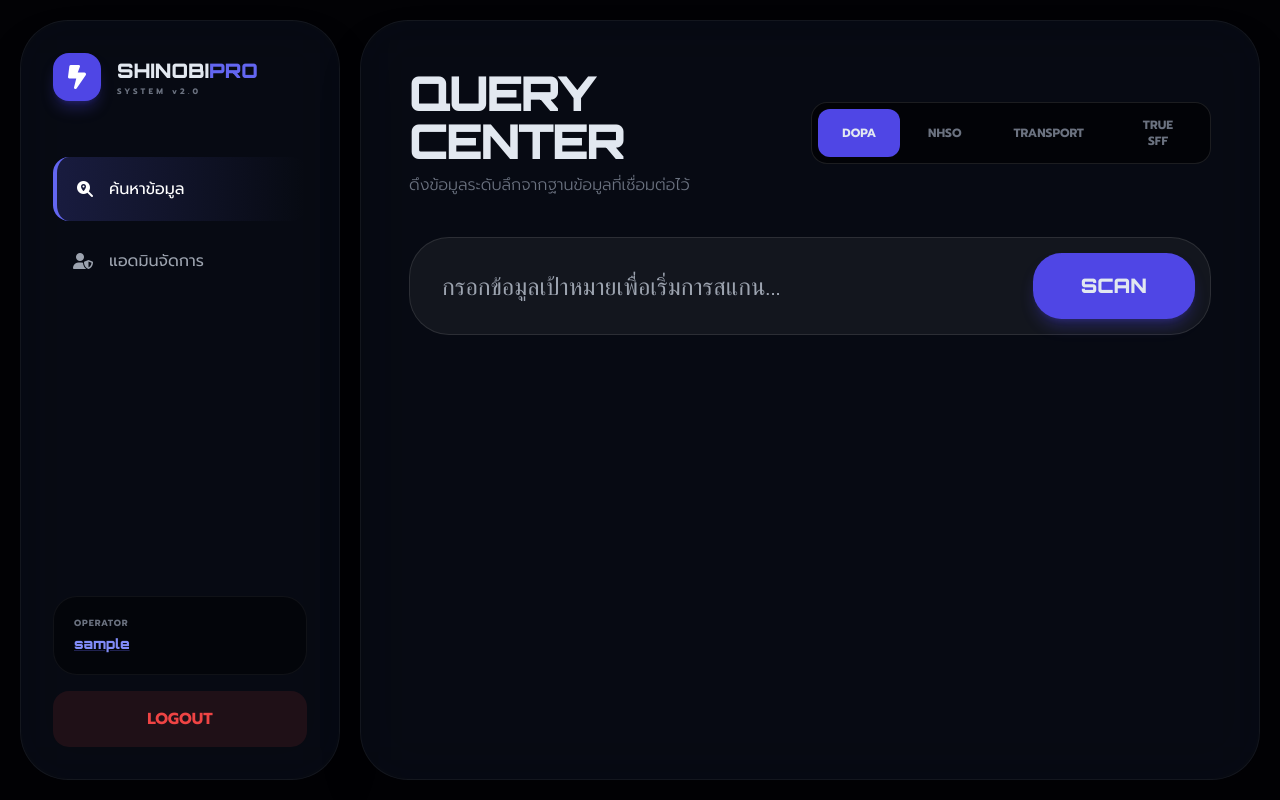
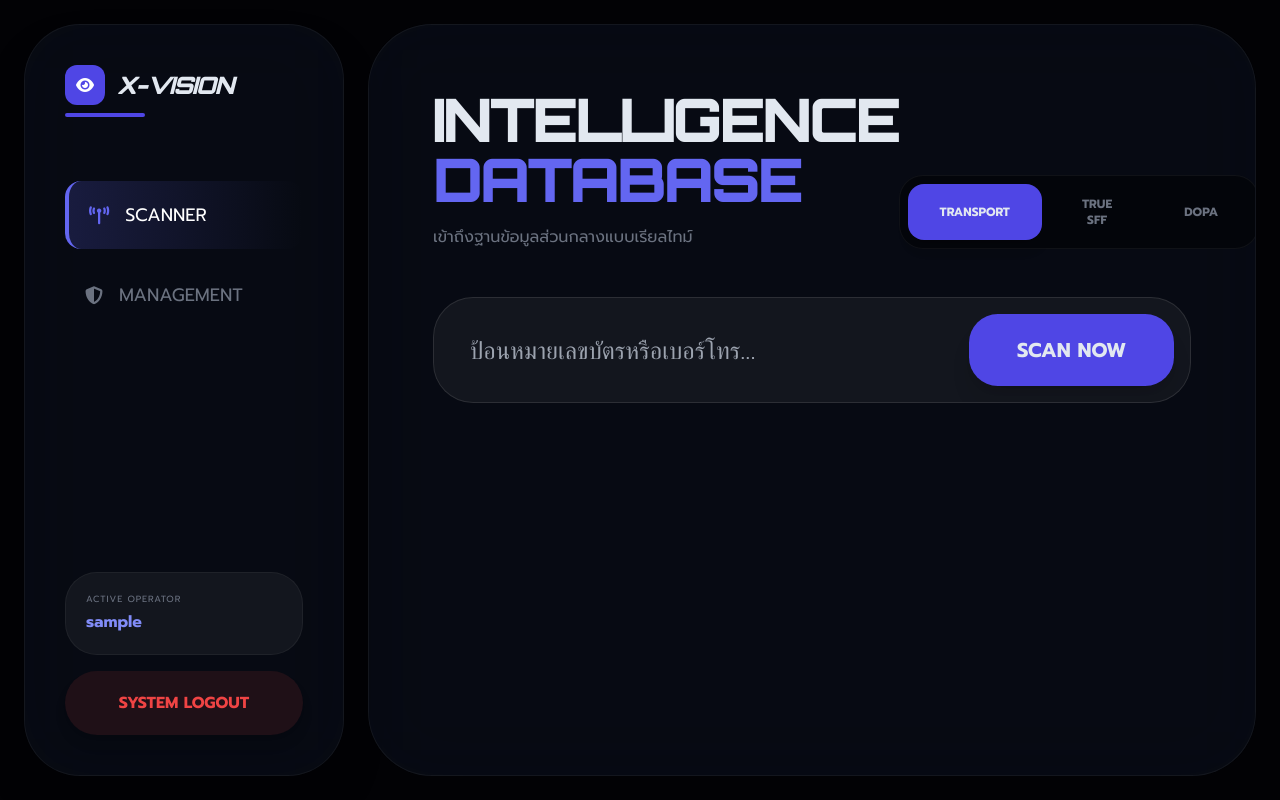
Before and after one commit to shinobimadub-ctrl/shinobiwab, a Flask app: page /dashboard in a window 1280 px wide. Run offline with Flask 3, Linux system fonts and the light colour scheme; the visitor is signed in with stand-in values (Sample User, id 1); some libraries are stand-ins or nearby versions.

Commit message:
Update dashboard.html

```diff
--- a/templates/dashboard.html
+++ b/templates/dashboard.html
@@ -2,220 +2,191 @@
 <html lang="th">
 <head>
     <meta charset="UTF-8">
-    <title>DASHBOARD | X-VISION</title>
+    <title>X-VISION | COMMAND CENTER</title>
     <script src="https://cdn.tailwindcss.com"></script>
     <link rel="stylesheet" href="https://cdnjs.cloudflare.com/ajax/libs/font-awesome/6.4.0/css/all.min.css">
     <style>
         @import url('https://fonts.googleapis.com/css2?family=Orbitron:wght@400;900&family=Prompt:wght@300;400;700&display=swap');
         body { background: #020205; color: #e2e8f0; font-family: 'Prompt', sans-serif; overflow: hidden; }
         .cyber-font { font-family: 'Orbitron', sans-serif; }
-        .glass { background: rgba(15, 23, 42, 0.4); backdrop-filter: blur(30px); border: 1px solid rgba(255, 255, 255, 0.05); }
-        .tab-btn.active { background: linear-gradient(90deg, rgba(99, 102, 241, 0.2), transparent); border-left: 4px solid #6366f1; color: white; }
-        .res-card { animation: zoomIn 0.4s ease-out forwards; }
-        @keyframes zoomIn { from { opacity: 0; transform: scale(0.95); } to { opacity: 1; transform: scale(1); } }
+        .glass { background: rgba(15, 23, 42, 0.4); backdrop-filter: blur(40px); border: 1px solid rgba(255, 255, 255, 0.05); }
+        .sidebar-btn.active {
+            background: linear-gradient(90deg, rgba(99, 102, 241, 0.2), transparent);
+            border-left: 4px solid #6366f1;
+            color: #fff;
+        }
+        .search-box:focus-within {
+            box-shadow: 0 0 30px rgba(99, 102, 241, 0.2);
+            border-color: rgba(99, 102, 241, 0.5);
+        }
+        .res-card { transition: all 0.3s cubic-bezier(0.4, 0, 0.2, 1); }
+        .res-card:hover { transform: translateY(-10px); background: rgba(255,255,255,0.05); }
+        /* Custom Scrollbar */
         ::-webkit-scrollbar { width: 5px; }
+        ::-webkit-scrollbar-track { background: transparent; }
         ::-webkit-scrollbar-thumb { background: #312e81; border-radius: 10px; }
     </style>
 </head>
-<body class="flex h-screen p-5 gap-5">
+<body class="flex h-screen p-6 gap-6">
 
-    <aside class="w-80 glass rounded-[3rem] p-8 flex flex-col shadow-2xl">
-        <div class="flex items-center gap-4 mb-14">
-            <div class="w-12 h-12 bg-indigo-600 rounded-2xl flex items-center justify-center shadow-lg shadow-indigo-600/30">
-                <i class="fa-solid fa-bolt-lightning text-white text-2xl"></i>
+    <aside class="w-80 glass rounded-[3.5rem] p-10 flex flex-col shadow-2xl relative">
+        <div class="mb-16">
+            <div class="flex items-center gap-3 mb-2">
+                <div class="w-10 h-10 bg-indigo-600 rounded-xl flex items-center justify-center"><i class="fa-solid fa-eye text-white"></i></div>
+                <h2 class="cyber-font text-2xl font-black italic tracking-tighter">X-VISION</h2>
             </div>
-            <div>
-                <h2 class="cyber-font text-xl font-black">SHINOBI<span class="text-indigo-500">PRO</span></h2>
-                <p class="text-[8px] text-gray-500 tracking-[0.4em] font-bold">SYSTEM v2.0</p>
-            </div>
+            <div class="h-1 w-20 bg-indigo-600 rounded-full"></div>
         </div>
 
-        <nav class="flex-1 space-y-2">
-            <button onclick="switchTab('search')" id="t-search" class="tab-btn active w-full flex p-5 rounded-2xl items-center transition-all hover:bg-white/5"><i class="fa-solid fa-magnifying-glass-location mr-4"></i> ค้นหาข้อมูล</button>
+        <nav class="flex-1 space-y-3">
+            <button onclick="switchTab('search')" id="t-search" class="sidebar-btn active w-full flex p-5 rounded-2xl items-center text-lg font-medium transition-all">
+                <i class="fa-solid fa-tower-broadcast mr-4 text-indigo-500"></i> SCANNER
+            </button>
             {% if role == 'admin' %}
-            <button onclick="switchTab('admin')" id="t-admin" class="tab-btn w-full flex p-5 rounded-2xl items-center text-gray-400 transition-all hover:bg-white/5"><i class="fa-solid fa-user-shield mr-4"></i> แอดมินจัดการ</button>
+            <button onclick="switchTab('admin')" id="t-admin" class="sidebar-btn w-full flex p-5 rounded-2xl items-center text-lg text-gray-500 transition-all">
+                <i class="fa-solid fa-shield-halved mr-4"></i> MANAGEMENT
+            </button>
             {% endif %}
         </nav>
 
         <div class="mt-auto space-y-4">
-            <div class="p-5 bg-black/40 rounded-3xl border border-white/5">
-                <p class="text-[9px] text-gray-500 font-bold mb-1 uppercase tracking-widest">Operator</p>
-                <p class="text-sm font-bold text-indigo-400 cyber-font underline decoration-indigo-500/30">{{ user }}</p>
+            <div class="bg-white/5 p-5 rounded-[2rem] border border-white/5">
+                <p class="text-[9px] text-gray-500 uppercase tracking-widest mb-1">Active Operator</p>
+                <p class="text-indigo-400 font-bold truncate">{{ user }}</p>
             </div>
-            <a href="/logout" class="block w-full py-4 rounded-2xl bg-red-500/10 text-red-500 text-center font-black hover:bg-red-500 hover:text-white transition-all">LOGOUT</a>
+            <a href="https://shinobiwab.onrender.com/" class="block w-full py-5 rounded-[2rem] bg-red-500/10 text-red-500 text-center font-black hover:bg-red-500 hover:text-white transition-all shadow-lg">
+                SYSTEM LOGOUT
+            </a>
         </div>
     </aside>
 
-    <main class="flex-1 glass rounded-[3rem] p-12 overflow-y-auto shadow-2xl relative">
-
+    <main class="flex-1 glass rounded-[4rem] p-16 overflow-y-auto relative">
         <div id="sec-search">
-            <div class="flex justify-between items-center mb-10">
+            <div class="flex justify-between items-end mb-12">
                 <div>
-                    <h1 class="text-5xl font-black cyber-font mb-2 tracking-tighter uppercase">Query Center</h1>
-                    <p class="text-gray-500 font-light">ดึงข้อมูลระดับลึกจากฐานข้อมูลที่เชื่อมต่อไว้</p>
+                    <h1 class="text-6xl font-black cyber-font uppercase tracking-tighter leading-none mb-4">Intelligence<br><span class="text-indigo-500">Database</span></h1>
+                    <p class="text-gray-500 font-medium">เข้าถึงฐานข้อมูลส่วนกลางแบบเรียลไทม์</p>
                 </div>
-                <div class="flex bg-black/60 p-1.5 rounded-2xl border border-white/10 gap-1">
-                    <button onclick="m='dopa'" id="m-dopa" class="px-6 py-2 rounded-xl bg-indigo-600 font-bold text-xs mode-btn">DOPA</button>
-                    <button onclick="m='nhso'" id="m-nhso" class="px-6 py-2 rounded-xl text-gray-500 font-bold text-xs mode-btn">NHSO</button>
-                    <button onclick="m='trans'" id="m-trans" class="px-6 py-2 rounded-xl text-gray-500 font-bold text-xs mode-btn">TRANSPORT</button>
-                    <button onclick="m='true'" id="m-true" class="px-6 py-2 rounded-xl text-gray-500 font-bold text-xs mode-btn">TRUE SFF</button>
+                <div class="flex bg-black/40 p-2 rounded-3xl border border-white/5 gap-2">
+                    <button onclick="m='trans'" id="m-trans" class="px-8 py-3 rounded-2xl bg-indigo-600 font-bold text-xs transition-all shadow-lg">TRANSPORT</button>
+                    <button onclick="m='true'" id="m-true" class="px-8 py-3 rounded-2xl text-gray-500 font-bold text-xs transition-all">TRUE SFF</button>
+                    <button onclick="m='dopa'" id="m-dopa" class="px-8 py-3 rounded-2xl text-gray-500 font-bold text-xs transition-all">DOPA</button>
                 </div>
             </div>
 
-            <div class="relative max-w-5xl mb-12">
-                <input type="text" id="v" placeholder="กรอกข้อมูลเป้าหมายเพื่อเริ่มการสแกน..."
-                       class="w-full bg-white/5 border border-white/10 p-8 pr-56 rounded-[2.5rem] text-2xl cyber-font outline-none focus:border-indigo-500 focus:bg-white/[0.07] transition-all">
-                <button onclick="doSearch()" class="absolute right-4 top-4 bottom-4 bg-indigo-600 hover:bg-indigo-500 px-12 rounded-[1.8rem] font-black text-xl cyber-font shadow-lg shadow-indigo-600/30 active:scale-95 transition-all">SCAN</button>
+            <div class="search-box relative max-w-4xl border border-white/10 rounded-[2.5rem] overflow-hidden transition-all bg-white/5">
+                <input type="text" id="v" placeholder="ป้อนหมายเลขบัตรหรือเบอร์โทร..." class="w-full bg-transparent p-9 pr-48 text-2xl outline-none text-white cyber-font">
+                <button onclick="doSearch()" class="absolute right-4 top-4 bottom-4 bg-indigo-600 px-12 rounded-[1.8rem] font-black text-xl hover:bg-indigo-500 active:scale-95 transition-all shadow-xl">
+                    SCAN NOW
+                </button>
             </div>
 
-            <div id="ld" class="hidden text-center py-20"><div class="w-16 h-16 border-4 border-t-indigo-500 border-white/10 rounded-full animate-spin mx-auto"></div></div>
-            <div id="res" class="grid grid-cols-1 md:grid-cols-2 lg:grid-cols-3 gap-8"></div>
+            <div id="ld" class="hidden py-20 text-center">
+                <div class="inline-block w-16 h-16 border-4 border-indigo-500 border-t-transparent rounded-full animate-spin"></div>
+                <p class="mt-4 cyber-font text-indigo-500 animate-pulse">DECRYPTING DATA...</p>
+            </div>
+
+            <div id="res" class="mt-16 grid grid-cols-1 lg:grid-cols-2 gap-8">
+                </div>
         </div>
 
         <div id="sec-admin" class="hidden">
-            <h1 class="text-5xl font-black cyber-font text-indigo-500 mb-10 uppercase">Admin Access</h1>
-            <div class="grid grid-cols-1 lg:grid-cols-3 gap-10">
-                <div class="glass p-10 rounded-[3rem] border-t-4 border-indigo-500">
-                    <h3 class="text-xl font-bold mb-8 italic">เพิ่มรหัสใช้งาน</h3>
+            <h1 class="text-5xl font-black cyber-font mb-12">USER CONTROL</h1>
+            <div class="grid grid-cols-1 xl:grid-cols-3 gap-10">
+                <div class="glass p-10 rounded-[3rem] border-t-8 border-indigo-600">
+                    <h3 class="text-xl font-bold mb-8">สร้างรหัสการเข้าถึง</h3>
                     <div class="space-y-4">
-                        <input type="text" id="nu" placeholder="USER ID" class="w-full p-5 bg-white/5 border border-white/5 rounded-2xl outline-none focus:border-indigo-500">
-                        <input type="text" id="np" placeholder="PASSWORD" class="w-full p-5 bg-white/5 border border-white/5 rounded-2xl outline-none focus:border-indigo-500">
-                        <input type="number" id="nd" placeholder="จำนวนวัน (เช่น 7)" class="w-full p-5 bg-white/5 border border-white/5 rounded-2xl outline-none focus:border-indigo-500">
-                        <button onclick="adm('add')" class="w-full p-5 bg-indigo-600 rounded-2xl font-black hover:bg-indigo-500 transition-all">ยืนยันการสร้าง</button>
+                        <input type="text" id="nu" placeholder="USER ID" class="w-full bg-white/5 p-5 rounded-2xl border border-white/10 outline-none focus:border-indigo-500">
+                        <input type="text" id="np" placeholder="PASSWORD" class="w-full bg-white/5 p-5 rounded-2xl border border-white/10 outline-none focus:border-indigo-500">
+                        <input type="number" id="nd" placeholder="จำนวนวันใช้งาน" class="w-full bg-white/5 p-5 rounded-2xl border border-white/10 outline-none focus:border-indigo-500">
+                        <button onclick="adm('add')" class="w-full py-5 bg-indigo-600 rounded-2xl font-black text-lg mt-4 shadow-lg shadow-indigo-600/30">GENERATE USER</button>
                     </div>
                 </div>
-                <div class="lg:col-span-2 glass p-10 rounded-[3rem] border-t-4 border-emerald-500">
-                    <h3 class="text-xl font-bold mb-8 italic">ผู้ใช้งานในระบบ</h3>
-                    <div id="user-list" class="space-y-4 max-h-[500px] overflow-y-auto pr-2"></div>
-                </div>
+                <div class="xl:col-span-2 glass p-10 rounded-[3rem] overflow-y-auto max-h-[600px]" id="user-list">
+                    </div>
             </div>
         </div>
     </main>
 
     <script>
-        let m = 'dopa';
+        let m = 'trans';
         function switchTab(t) {
             document.getElementById('sec-search').classList.toggle('hidden', t !== 'search');
             document.getElementById('sec-admin').classList.toggle('hidden', t !== 'admin');
-            document.querySelectorAll('.tab-btn').forEach(b => b.classList.remove('active'));
-            document.getElementById('t-'+t).classList.add('active');
+            document.querySelectorAll('.sidebar-btn').forEach(b => b.classList.toggle('active', b.id === 't-'+t));
             if(t==='admin') refreshAdmin();
         }
 
-        document.querySelectorAll('.mode-btn').forEach(btn => btn.addEventListener('click', function(){
-            document.querySelectorAll('.mode-btn').forEach(b => { b.classList.remove('bg-indigo-600'); b.classList.add('text-gray-500'); });
-            this.classList.add('bg-indigo-600'); this.classList.remove('text-gray-500');
-        }));
+        async function doSearch() {
+            const v = document.getElementById('v').value;
+            if(!v) return;
+            const ld = document.getElementById('ld');
+            const resDiv = document.getElementById('res');
+            ld.classList.remove('hidden');
+            resDiv.innerHTML = '';
 
-        async function doSearch() {
-            const val = document.getElementById('v').value; if(!val) return;
-            document.getElementById('ld').classList.remove('hidden'); document.getElementById('res').innerHTML = '';
-            const r = await fetch('/api/search', { method:'POST', headers:{'Content-Type':'application/json'}, body:JSON.stringify({m, v:val}) });
-            const res = await r.json(); document.getElementById('ld').classList.add('hidden');
-            renderData(res.data);
+            try {
+                const r = await fetch('/api/search', {
+                    method:'POST',
+                    headers:{'Content-Type':'application/json'},
+                    body:JSON.stringify({m, v})
+                });
+                const res = await r.json();
+                ld.classList.add('hidden');
+                renderData(res.data);
+            } catch {
+                ld.classList.add('hidden');
+                resDiv.innerHTML = '<p class="text-red-500">ERROR: CONNECTION LOST</p>';
+            }
         }
 
         function renderData(data) {
             const resDiv = document.getElementById('res');
             let h = '';
-            if (m === 'true') {
-                const rs = data.results?.['response-data'] || data;
-                const ad = rs['address-list']?.CUSTOMER_ADDRESS || {};
-                h = `
-                <div class="res-card glass p-10 rounded-[3.5rem] col-span-full border-l-[16px] border-red-600 shadow-2xl relative overflow-hidden">
-                    <div class="absolute -right-20 -top-20 w-80 h-80 bg-red-600/10 blur-[100px] rounded-full"></div>
-                    <div class="flex flex-col md:flex-row justify-between mb-10 gap-6 relative">
-                        <div>
-                            <span class="bg-red-600/20 text-red-500 text-[10px] font-black px-4 py-1.5 rounded-full border border-red-500/20 uppercase tracking-widest">TRUE SFF INTELLIGENCE</span>
-                            <h2 class="text-6xl font-black mt-4 cyber-font">${rs.title}${rs.firstname} ${rs.lastname}</h2>
-                            <p class="text-3xl text-gray-500 font-mono mt-2 tracking-widest">${rs['id-number']}</p>
+            if (m === 'trans' && data.logistics?.history?.mobileItems) {
+                data.logistics.history.mobileItems.forEach(item => {
+                    h += `
+                    <div class="res-card glass p-8 rounded-[2.5rem] border-l-4 border-indigo-500 shadow-xl">
+                        <div class="flex justify-between items-start mb-4">
+                            <p class="text-[10px] text-indigo-400 font-black tracking-widest uppercase">Shipmile Logistics</p>
+                            <span class="text-[10px] bg-white/5 px-3 py-1 rounded-full text-gray-400">${item.created_at}</span>
                         </div>
-                        <div class="bg-white/5 p-6 rounded-[2rem] text-right border border-white/5 h-fit min-w-[200px]">
-                            <p class="text-[9px] text-gray-500 font-bold mb-1 uppercase tracking-tighter">Status</p>
-                            <p class="text-3xl font-black text-yellow-500 italic cyber-font">${rs['customer-level'] || 'NON-TOP'}</p>
-                        </div>
-                    </div>
-                    <div class="grid grid-cols-1 md:grid-cols-3 gap-8 relative">
-                        <div class="p-8 bg-black/40 rounded-[2.5rem] border border-white/5">
-                            <p class="text-xs text-red-500 font-black mb-5 uppercase tracking-widest italic border-b border-red-500/20 pb-2">Profile</p>
-                            <div class="space-y-4 text-sm">
-                                <div class="flex justify-between"><span class="text-gray-500">วันเกิด:</span> <span class="font-bold">${rs.birthdate?.split('T')[0] || '-'}</span></div>
-                                <div class="flex justify-between"><span class="text-gray-500">เพศ:</span> <span class="font-bold uppercase">${rs.gender || '-'}</span></div>
-                                <div class="flex justify-between text-red-400"><span class="text-gray-500">บัตรหมดอายุ:</span> <span class="font-black">${rs['id-expire-date']?.split('T')[0] || '-'}</span></div>
-                            </div>
-                        </div>
-                        <div class="p-8 bg-black/40 rounded-[2.5rem] border border-white/5">
-                            <p class="text-xs text-red-500 font-black mb-5 uppercase tracking-widest italic border-b border-red-500/20 pb-2">Contact</p>
-                            <div class="space-y-4 text-sm">
-                                <div class="flex justify-between items-center"><span class="text-gray-500">Main:</span> <span class="text-2xl font-black text-white">${rs['contact-number'] || '-'}</span></div>
-                                <div class="flex justify-between"><span class="text-gray-500">Mobile:</span> <span class="font-bold">${rs['contact-mobile-number'] || '-'}</span></div>
-                                <div class="flex justify-between"><span class="text-gray-500">Lang:</span> <span class="font-bold">${rs.language || 'TH'}</span></div>
-                            </div>
-                        </div>
-                        <div class="p-8 bg-black/40 rounded-[2.5rem] border border-white/5">
-                            <p class="text-xs text-red-500 font-black mb-5 uppercase tracking-widest italic border-b border-red-500/20 pb-2">Location</p>
-                            <p class="text-sm text-gray-300 leading-relaxed font-light">
-                                เลขที่ ${ad.number || '-'} หมู่ ${ad.moo || '-'} ${ad['building-name'] !== '-' ? ad['building-name'] : ''} <br>
-                                แขวง/ตำบล: <b>${ad['sub-district'] || '-'}</b> <br>
-                                เขต/อำเภอ: <b>${ad.district || '-'}</b> <br>
-                                จังหวัด: <b>${ad.province || '-'}</b> ${ad.zip || ''}
+                        <h4 class="text-2xl font-black mb-1">${item.name}</h4>
+                        <p class="text-indigo-500 font-mono text-lg mb-6 tracking-tighter">${item.mobile}</p>
+                        <div class="bg-black/20 p-5 rounded-2xl">
+                            <p class="text-xs text-gray-400 leading-relaxed italic">
+                                <i class="fa-solid fa-location-dot mr-2 text-indigo-500"></i>
+                                ${item.detail_address} ${item.district} ${item.city} ${item.province} ${item.postal_code}
                             </p>
                         </div>
-                    </div>
-                </div>`;
-            } else if(m==='trans' && data.logistics) {
-                (data.logistics.history.mobileItems || []).forEach(i => {
-                    h += `<div class="res-card glass p-8 rounded-[2.5rem] border-l-4 border-indigo-500 shadow-xl">
-                        <div class="flex justify-between mb-4"><span class="text-[10px] text-indigo-400 font-bold uppercase tracking-widest">Courier Info</span><span class="text-[9px] text-gray-500">${i.created_at}</span></div>
-                        <h4 class="text-2xl font-black mb-1">${i.name}</h4>
-                        <p class="text-indigo-500 font-mono text-sm mb-4 tracking-widest">${i.mobile}</p>
-                        <p class="text-xs text-gray-400 leading-relaxed font-light"><i class="fa-solid fa-map-location mr-2"></i> ${i.detail_address} ${i.district} ${i.city} ${i.province} ${i.postal_code}</p>
                     </div>`;
                 });
             } else {
-                const p = data.data?.personData || data;
-                h = `<div class="res-card glass p-12 rounded-[3rem] col-span-full border-t-8 border-indigo-600 shadow-2xl">
-                    <div class="flex flex-col md:flex-row gap-10 items-center mb-10">
-                        <div class="w-32 h-32 bg-indigo-500/10 rounded-[2rem] flex items-center justify-center text-6xl text-indigo-500 shadow-inner"><i class="fa-solid fa-address-card"></i></div>
-                        <div>
-                            <h2 class="text-6xl font-black cyber-font mb-1 tracking-tighter">${p.fullName || 'UNKNOWN'}</h2>
-                            <p class="text-3xl text-indigo-500/70 font-mono tracking-[0.4em] uppercase">${p.pid || '-'}</p>
-                        </div>
-                    </div>
-                    <div class="grid grid-cols-1 md:grid-cols-2 gap-8">
-                        <div class="p-8 bg-black/40 rounded-[2.5rem] border border-white/5">
-                            <p class="text-[10px] text-gray-500 font-black mb-3 uppercase tracking-widest">ทะเบียนสิทธิ์</p>
-                            <p class="text-3xl font-bold text-emerald-400">${p.mainInsclName || '-'}</p>
-                        </div>
-                        <div class="p-8 bg-black/40 rounded-[2.5rem] border border-white/5">
-                            <p class="text-[10px] text-gray-500 font-black mb-3 uppercase tracking-widest">ข้อมูลที่อยู่</p>
-                            <p class="text-gray-300 text-lg leading-relaxed font-light">${p.fullAddress || '-'}</p>
-                        </div>
-                    </div>
-                </div>`;
+                h = '<div class="col-span-full text-center py-20 text-gray-600 cyber-font uppercase tracking-widest">No Intelligence Data Found</div>';
             }
-            resDiv.innerHTML = h || '<p class="col-span-full text-center py-20 text-gray-600 font-black cyber-font italic">DATA NOT FOUND IN X-VISION CORE</p>';
+            resDiv.innerHTML = h;
         }
 
         async function adm(act, u='') {
             const body = { act, u: u || document.getElementById('nu').value, p: document.getElementById('np').value, d: document.getElementById('nd').value };
             await fetch('/admin/action', { method:'POST', headers:{'Content-Type':'application/json'}, body:JSON.stringify(body) });
-            alert('SYSTEM UPDATED'); refreshAdmin();
+            refreshAdmin();
         }
 
         async function refreshAdmin() {
             const res = await (await fetch('/admin/action', {method:'POST', headers:{'Content-Type':'application/json'}, body:JSON.stringify({act:'list'})})).json();
             document.getElementById('user-list').innerHTML = Object.entries(res.db).map(([u, i]) => `
-                <div class="flex items-center justify-between p-7 bg-white/5 rounded-[2.5rem] border border-white/5 hover:bg-white/10 transition-all">
-                    <div><p class="cyber-font text-indigo-400 font-bold text-lg underline decoration-white/10 underline-offset-4">${u}</p><p class="text-[10px] text-gray-500 font-black uppercase mt-1 tracking-widest">หมดอายุ: ${i.expire}</p></div>
-                    <div class="flex items-center gap-6">
-                        <span class="font-mono text-sm bg-black/50 px-5 py-2 rounded-xl text-gray-400 border border-white/5">${i.password}</span>
-                        <button onclick="adm('del', '${u}')" class="w-12 h-12 rounded-2xl bg-red-500/10 text-red-500 flex items-center justify-center hover:bg-red-500 transition-all shadow-inner"><i class="fa-solid fa-trash-can"></i></button>
+                <div class="flex justify-between items-center p-6 bg-white/5 border border-white/5 rounded-3xl mb-4 hover:border-indigo-500 transition-all">
+                    <div>
+                        <p class="text-xl font-bold text-white">${u}</p>
+                        <p class="text-xs text-indigo-400 font-mono">Password: ${i.password} | Exp: ${i.expire}</p>
                     </div>
+                    <button onclick="adm('del', '${u}')" class="w-12 h-12 rounded-2xl bg-red-500/10 text-red-500 hover:bg-red-500 hover:text-white transition-all">
+                        <i class="fa-solid fa-trash-can"></i>
+                    </button>
                 </div>
             `).join('');
         }
     </script>
 </body>
-
 </html>
```
